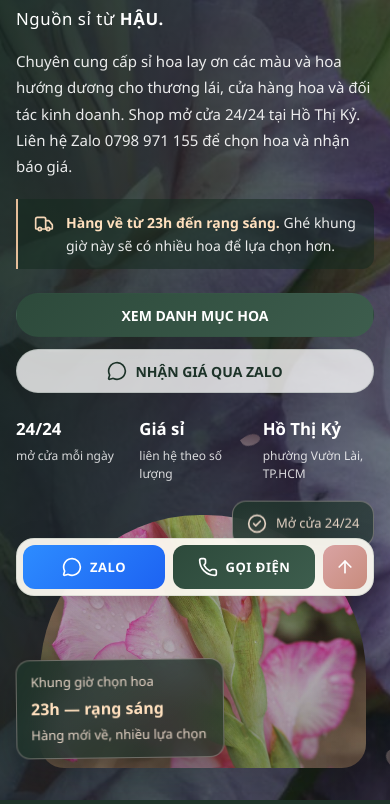
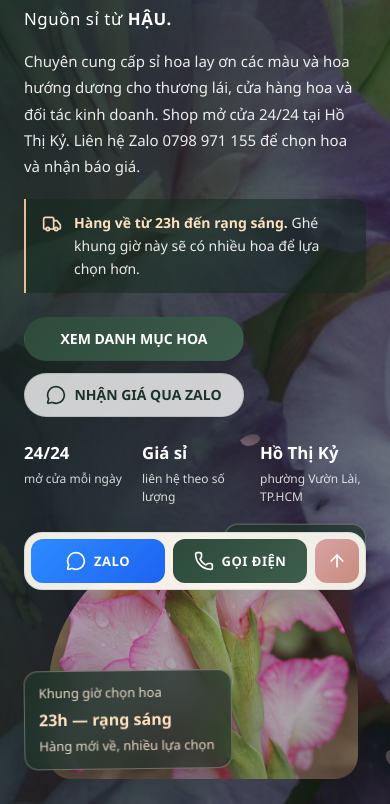
Before and after one commit to Hiu11/SHOP-HOA-HAU, a website built with Vite: page index.html in a window 390 px wide. Shown: the part 238-1042 px from the top of the page. Built offline with nearby package versions, Linux system fonts and the light colour scheme.

Commit message:
Increase page gutters and reduce edge-to-edge content

```diff
--- a/src/responsive.css
+++ b/src/responsive.css
@@ -1,6 +1,6 @@
 /* Shared proportions for mobile, tablet and desktop. Loaded after component styles. */
 :root {
-  --page-gutter: clamp(16px, 3vw, 32px);
+  --page-gutter: clamp(24px, 4.5vw, 64px);
   --section-space: clamp(48px, 6vw, 80px);
   --layout-gap: clamp(20px, 3vw, 40px);
   --card-gap: clamp(12px, 1.8vw, 20px);
@@ -8,7 +8,7 @@
 }
 html { scroll-padding-bottom: 96px; }
 body { font-size: 1rem; line-height: 1.6; }
-.container { width: min(1152px, calc(100% - var(--page-gutter) * 2)); }
+.container { width: min(1088px, calc(100% - var(--page-gutter) * 2)); margin-inline: auto; }
 main, section, .container, .hero-copy, .about-copy, .contact-info { min-width: 0; }
 h1, h2, h3 { text-wrap: balance; }
 p, li, .form-message { overflow-wrap: anywhere; }
@@ -160,6 +160,7 @@
   .wholesale-photo-caption > strong { font-size: 1.35rem; }
 }
 @media (max-width: 600px) {
+  :root { --page-gutter: 24px; }
   body { padding-bottom: calc(84px + env(safe-area-inset-bottom, 0px)); }
   .nav-wrap { min-height: 68px; gap: 12px; }
   .nav-actions { display: none; }
@@ -171,7 +172,8 @@
   .hero-script { font-size: clamp(3rem, 12vw, 4.25rem); }
   .hero-colors { font-size: clamp(1.35rem, 5.5vw, 1.75rem); }
   .hero-copy p { font-size: .9375rem; }
-  .cta-row { flex-direction: column; align-items: stretch; }
+  .cta-row { flex-direction: column; align-items: flex-start; }
+  .cta-row .btn { min-width: min(100%, 220px); }
   .hero-metrics { gap: 12px; margin-top: 24px; }
   .hero-metrics strong { font-size: 1.05rem; }
   .hero-metrics span { font-size: .75rem; }
@@ -199,11 +201,12 @@
   .wholesale-eyebrow { font-size: .6875rem; letter-spacing: .08em; }
   .footer-grid { gap: 24px 16px; }
   .footer-grid > div:first-child, .footer-grid > div:last-child { grid-column: 1 / -1; }
-  .floating-contacts { display: grid; grid-template-columns: 1fr 1fr 44px; gap: 8px; left: 16px; right: 16px; bottom: calc(10px + env(safe-area-inset-bottom, 0px)); width: auto; max-width: 420px; margin-inline: auto; padding: 6px; border-radius: 18px; border: 1px solid #2d4a3b1f; background: #fffdf5ed; backdrop-filter: blur(12px); box-shadow: 0 4px 24px #142b1f20; }
+  .floating-contacts { display: grid; grid-template-columns: 1fr 1fr 44px; gap: 8px; left: var(--page-gutter); right: var(--page-gutter); bottom: calc(16px + env(safe-area-inset-bottom, 0px)); width: auto; max-width: 420px; margin-inline: auto; padding: 6px; border-radius: 18px; border: 1px solid #2d4a3b1f; background: #fffdf5ed; backdrop-filter: blur(12px); box-shadow: 0 4px 24px #142b1f20; }
   .float-btn { width: auto; min-width: 0; font-size: .8125rem; border-radius: 12px; box-shadow: none; }
   .float-btn.top { min-width: 44px; font-size: 0; }
 }
 @media (max-width: 359px) {
+  :root { --page-gutter: 20px; }
   .hero-metrics { flex-wrap: wrap; }
   .hero-metrics > div:last-child { flex-basis: 100%; }
   .card-main { width: 184px; }
@@ -211,6 +214,9 @@
   .quote-form { padding: 16px; }
   .product-body { padding: 10px; }
 }
+@supports (padding: max(0px)) {
+  .container { width: min(1088px, calc(100% - max(var(--page-gutter), env(safe-area-inset-left, 0px)) - max(var(--page-gutter), env(safe-area-inset-right, 0px)))); }
+}
 @media (hover: none), (prefers-reduced-motion: reduce) {
   .hero-visual { transform: none; }
 }
```
